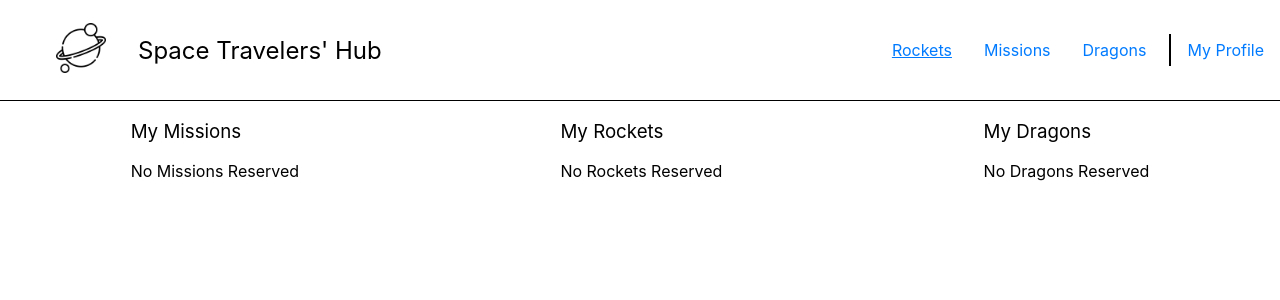
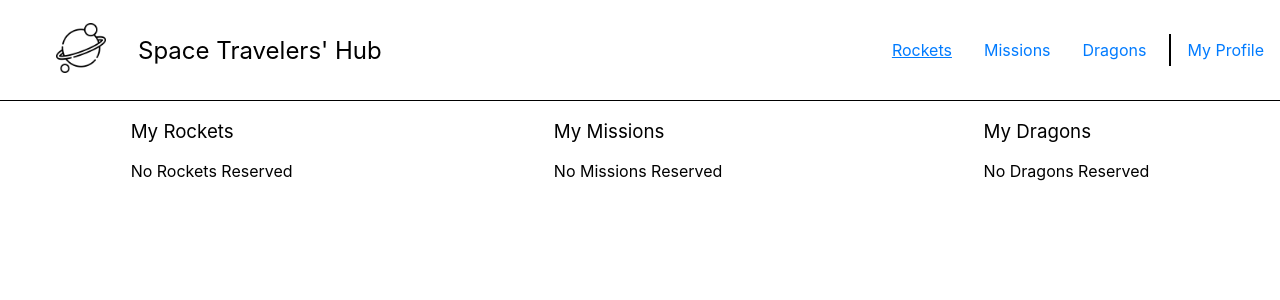
Before and after one commit to iamsjunaid/space-travelers-hub, a React (Create React App) app: page /profile in a window 1280 px wide. Shown: the top 300 px of the page. Built offline with nearby package versions, Linux system fonts and the light colour scheme.

Commit message:
Update MyProfile.js

```diff
--- a/src/components/navigation/MyProfile.js
+++ b/src/components/navigation/MyProfile.js
@@ -17,20 +17,20 @@ function MyProfile() {
 
   return (
     <div className="my-profile">
+      <div className="rockets-profile">
+        <h3>My Rockets</h3>
+        {reservedRockets.length > 0 ? (
+          <RocketsTable rockets={reservedRockets} className="rockets-table" />
+        ) : (
+          <div>No Rockets Reserved</div>
+        )}
+      </div>
       <div className="missions-profile">
         <h3>My Missions</h3>
         {reservedMissions.length > 0 ? (
           <MissionsTable missions={reservedMissions} className="missions-table" />
         ) : (
           <div>No Missions Reserved</div>
-        )}
-      </div>
-      <div className="rockets-profile">
-        <h3>My Rockets</h3>
-        {reservedRockets.length > 0 ? (
-          <RocketsTable rockets={reservedRockets} className="rockets-table" />
-        ) : (
-          <div>No Rockets Reserved</div>
         )}
       </div>
       <div className="dragons-profile">
```
